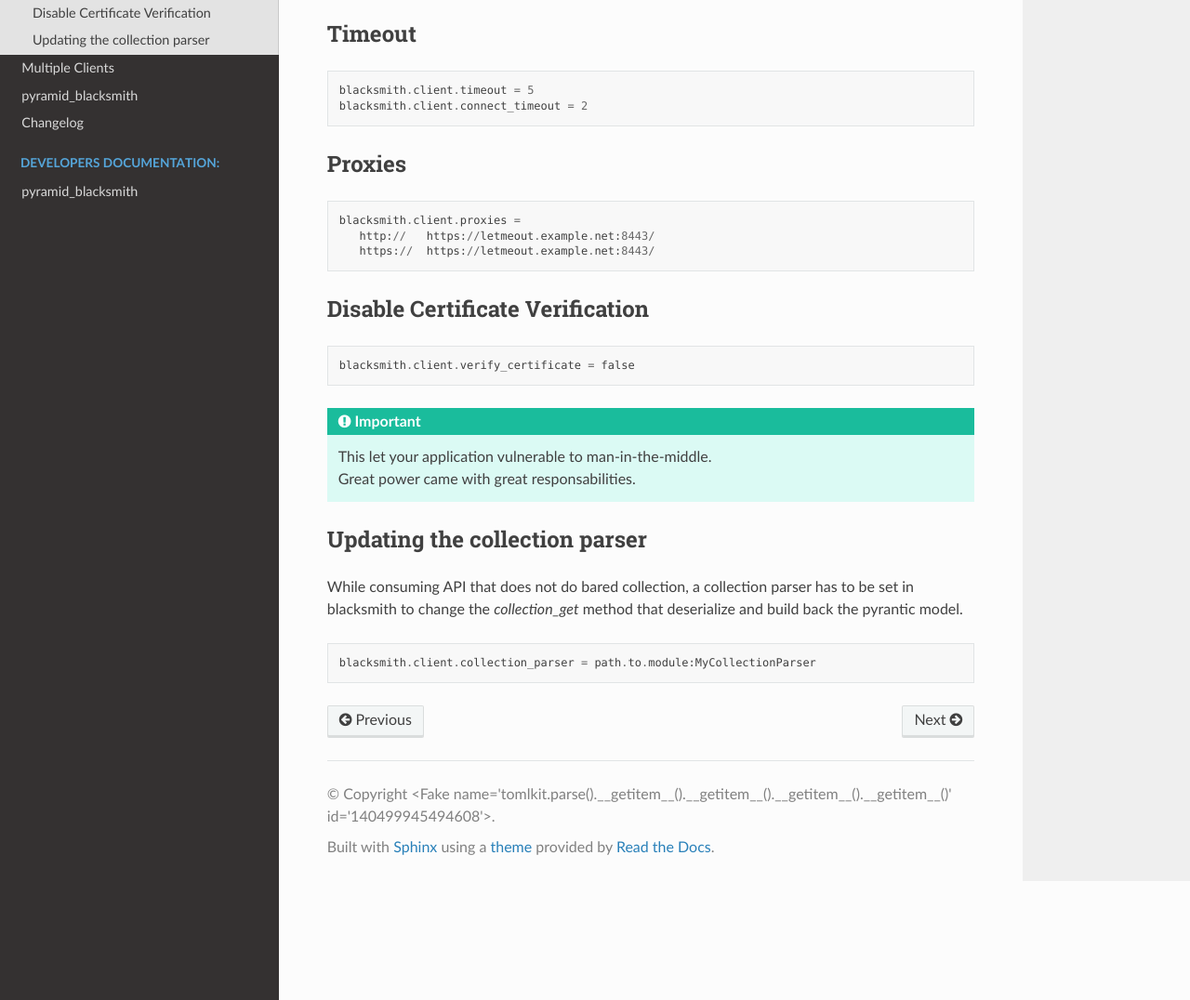
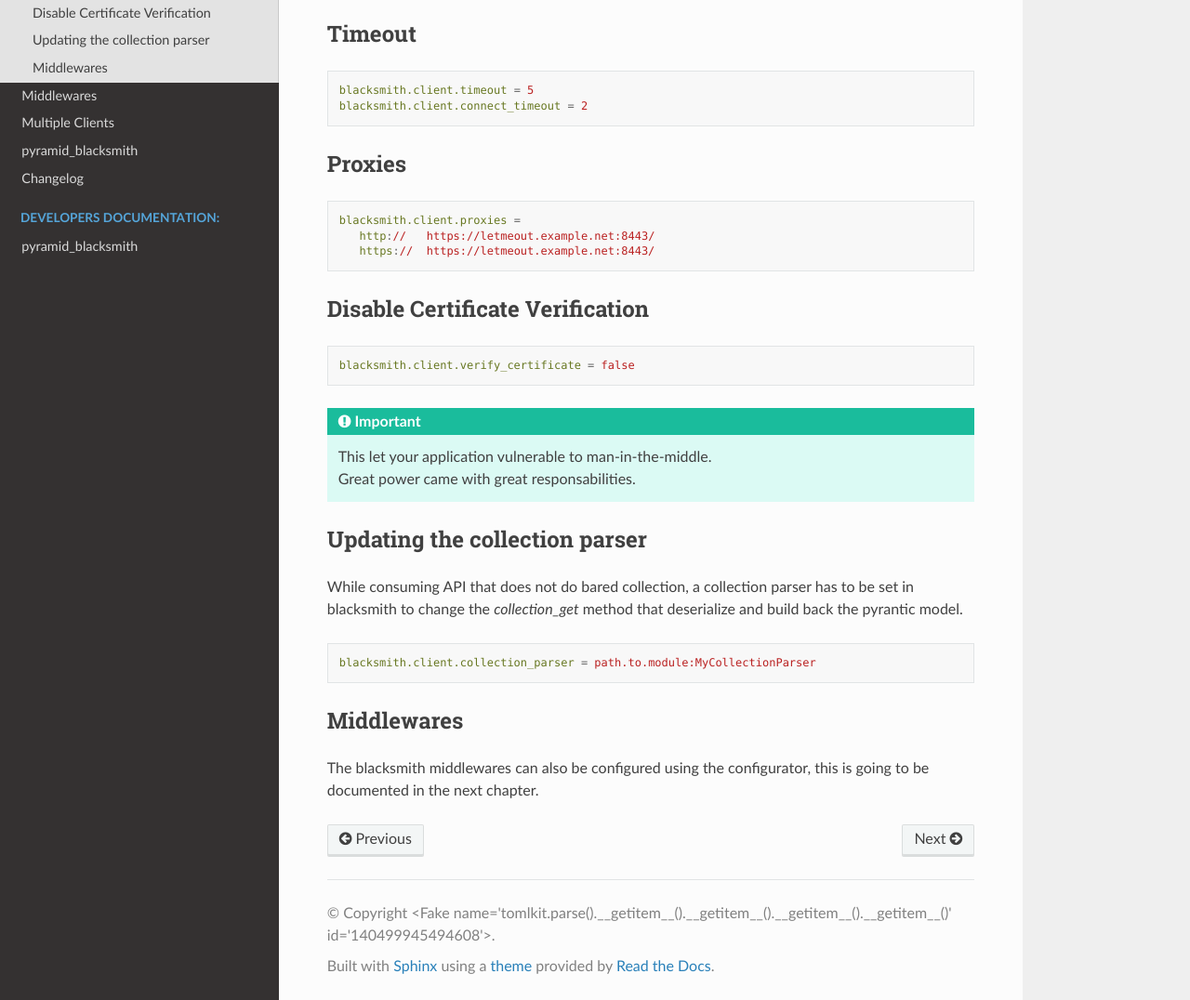
Before and after one commit to mardiros/pyramid-blacksmith, a Sphinx documentation site: the page built from docs/source/user/configuration.rst, in a window 1280 px wide and 1400 px high, scrolled down 893 px, cut to the strip 324-1400 px from the top of the window. Shown: the whole strip at 93% size. Built offline with Sphinx 7.4.7 and the Read the Docs theme 2.0.0, drawn with Linux system fonts in a browser that asks for light colours; some of the changed text lies outside the part shown.

Commit message:
Update the doc

```diff
--- a/docs/source/index.rst
+++ b/docs/source/index.rst
@@ -12,6 +12,7 @@
 
    user/introduction
    user/configuration
+   user/middlewares
    user/multi_clients
    user/api
    user/changelog
--- a/docs/source/user/configuration.rst
+++ b/docs/source/user/configuration.rst
@@ -11,7 +11,7 @@ Loading resources
 
 The first setting is used to fillout the blacksmith registry.
 
-::
+.. code-block:: ini
 
    blacksmith.scan =
       my.resources
@@ -36,25 +36,27 @@ Example using a static
 ~~~~~~~~~~~~~~~~~~~~~~
 
 .. literalinclude:: sd/static.ini
+   :language: ini
 
 
 Example using a consul
 ~~~~~~~~~~~~~~~~~~~~~~
 
 .. literalinclude:: sd/consul.ini
+   :language: ini
 
 
 Example using the router
 ~~~~~~~~~~~~~~~~~~~~~~~~
 
 .. literalinclude:: sd/router.ini
+   :language: ini
 
 
 Timeout
 -------
 
-
-::
+.. code-block:: ini
 
    blacksmith.client.timeout = 5
    blacksmith.client.connect_timeout = 2
@@ -63,7 +65,7 @@ Timeout
 Proxies
 -------
 
-::
+.. code-block:: ini
 
    blacksmith.client.proxies =
       http://   https://letmeout.example.net:8443/
@@ -75,7 +77,7 @@ Proxies
 Disable Certificate Verification
 --------------------------------
 
-::
+.. code-block:: ini
 
    blacksmith.client.verify_certificate = false
 
@@ -93,6 +95,13 @@ While consuming API that does not do bared collection, a collection parser
 has to be set in blacksmith to change the `collection_get` method that
 deserialize and build back the pyrantic model.
 
-::
+.. code-block:: ini
 
    blacksmith.client.collection_parser = path.to.module:MyCollectionParser
+
+
+Middlewares
+-----------
+
+The blacksmith middlewares can also be configured using the configurator,
+this is going to be documented in the next chapter.
--- a/docs/source/user/multi_clients.rst
+++ b/docs/source/user/multi_clients.rst
@@ -1,6 +1,5 @@
 Multiple Clients
 ================
-
 
 Sometime, projects requires multiple api that require different configuration,
 such as different middleware for authentication or discovery mechanism.
@@ -12,7 +11,7 @@ the default name is ``client``, but it can be override using the
 
 This settings is a list such as
 
-::
+.. code-block:: ini
 
    blacksmith.clients =
       client_foo
--- a/src/pyramid_blacksmith/__init__.py
+++ b/src/pyramid_blacksmith/__init__.py
@@ -7,5 +7,6 @@ except pkg_resources.DistributionNotFound:
     pass
 
 from .binding import PyramidBlacksmith, includeme
+from .middleware import AbstractMiddlewareBuilder
 
-__all__ = ["PyramidBlacksmith", "includeme"]
+__all__ = ["PyramidBlacksmith", "includeme", "AbstractMiddlewareBuilder"]
```
Also changed, not shown: other parts of docs/source/user/multi_clients.rst (+2 -0 lines), docs/source/develop/api.rst (+8 -0 lines), docs/source/user/introduction.rst (+4 -4 lines), docs/source/user/middlewares.rst (added, +44 -0 lines), 2 other files.
